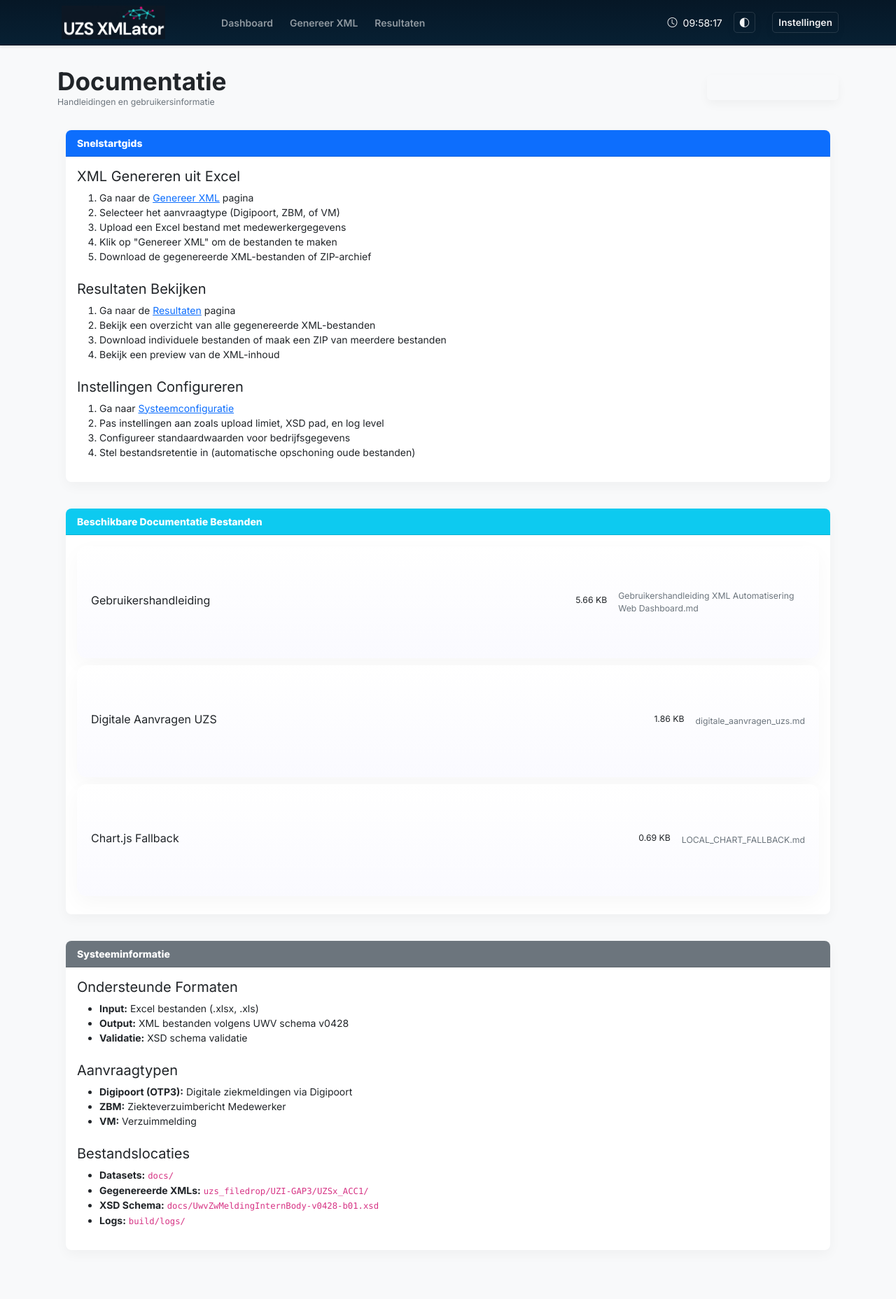
After one commit to hwa033/UZS-XMLator, a Flask app: page /instellingen/documentatie in a window 1280 px wide. The commit adds this page. Shown: the whole page at 70% size. Run offline with Flask 3, Linux system fonts and the light colour scheme; data that the repository does not hold is empty; some libraries are stand-ins or nearby versions.

Commit message:
Add Dataset, Historie, and Documentatie management pages
- Added /instellingen/datasets route for managing Excel datasets
  - Upload new Excel files to docs/ folder
  - List and delete existing datasets
  - Shows file size and modification date

- Added /instellingen/historie route for XML generation history
  - Displays last 200 events from xml_events.jsonl
  - Shows statistics: total, success, failed, success rate
  - Filterable view of all generated XMLs

- Added /instellingen/documentatie route for user help
  - Quick start guide for XML generation workflow
  - Links to available documentation files
  - System information and supported formats
  - File locations reference

- Updated instellingen dashboard with 5 management cards:
  - Dataset Beheer (blue)
  - XML Geschiedenis (green)
  - Testresultaten (yellow)
  - Systeemconfiguratie (red)
  - Documentatie (cyan)

- Enhanced instellingen.py with new routes and handlers
- Created templates: datasets.html, historie.html, documentatie.html

```diff
--- a/web/instellingen.py
+++ b/web/instellingen.py
@@ -1,7 +1,10 @@
 import json
 import os
+from pathlib import Path
+import yaml
 
-from flask import Blueprint, flash, redirect, render_template, request, url_for
+from flask import Blueprint, flash, redirect, render_template, request, url_for, send_file
+from werkzeug.utils import secure_filename
 
 instellingen_bp = Blueprint("instellingen", __name__, template_folder="templates")
 
@@ -53,3 +56,113 @@ def configuratie():
         return redirect(url_for("instellingen.configuratie"))
 
     return render_template("configuratie.html", settings=settings)
+
+
+@instellingen_bp.route("/datasets", methods=["GET", "POST"])
+def datasets():
+    """Manage Excel datasets"""
+    yaml_path = Path(__file__).parent.parent / "docs" / "excel_datasets.yml"
+
+    if request.method == "POST":
+        action = request.form.get("action")
+
+        if action == "upload":
+            if "excel_file" not in request.files:
+                flash("Geen bestand geselecteerd", "danger")
+                return redirect(url_for("instellingen.datasets"))
+
+            file = request.files["excel_file"]
+            if file.filename == "":
+                flash("Geen bestand geselecteerd", "danger")
+                return redirect(url_for("instellingen.datasets"))
+
+            # Save uploaded Excel file to docs folder
+            filename = secure_filename(file.filename)
+            dest_path = Path(__file__).parent.parent / "docs" / filename
+            file.save(str(dest_path))
+            flash(f"Dataset '{filename}' succesvol geüpload naar docs/", "success")
+            return redirect(url_for("instellingen.datasets"))
+
+        elif action == "delete":
+            filename = request.form.get("filename")
+            if filename:
+                file_path = Path(__file__).parent.parent / "docs" / secure_filename(filename)
+                if file_path.exists() and file_path.suffix in [".xlsx", ".xls"]:
+                    file_path.unlink()
+                    flash(f"Dataset '{filename}' verwijderd", "success")
+                else:
+                    flash("Bestand niet gevonden", "danger")
+            return redirect(url_for("instellingen.datasets"))
+
+    # List all Excel files in docs folder
+    docs_path = Path(__file__).parent.parent / "docs"
+    excel_files = []
+    if docs_path.exists():
+        for f in docs_path.glob("*.xlsx"):
+            excel_files.append({
+                "name": f.name,
+                "size": f.stat().st_size,
+                "modified": f.stat().st_mtime
+            })
+        for f in docs_path.glob("*.xls"):
+            excel_files.append({
+                "name": f.name,
+                "size": f.stat().st_size,
+                "modified": f.stat().st_mtime
+            })
+
+    excel_files.sort(key=lambda x: x["modified"], reverse=True)
+
+    return render_template("datasets.html", excel_files=excel_files)
+
+
+@instellingen_bp.route("/historie")
+def historie():
+    """View XML generation history from events log"""
+    events_file = Path(__file__).parent / "xml_events.jsonl"
+    events = []
+
+    if events_file.exists():
+        try:
+            with open(events_file, "r", encoding="utf-8") as f:
+                for line in f:
+                    try:
+                        event = json.loads(line.strip())
+                        events.append(event)
+                    except:
+                        continue
+        except:
+            pass
+
+    # Reverse to show newest first
+    events.reverse()
+
+    # Limit to last 200 events
+    events = events[:200]
+
+    return render_template("historie.html", events=events)
+
+
+@instellingen_bp.route("/documentatie")
+def documentatie():
+    """Show user documentation and help"""
+    # Check which documentation files exist
+    docs_path = Path(__file__).parent.parent / "docs"
+    available_docs = []
+
+    doc_files = [
+        ("Gebruikershandleiding XML Automatisering Web Dashboard.md", "Gebruikershandleiding"),
+        ("digitale_aanvragen_uzs.md", "Digitale Aanvragen UZS"),
+        ("LOCAL_CHART_FALLBACK.md", "Chart.js Fallback"),
+    ]
+
+    for filename, title in doc_files:
+        doc_path = docs_path / filename
+        if doc_path.exists():
+            available_docs.append({
+                "filename": filename,
+                "title": title,
+                "size": doc_path.stat().st_size
+            })
+
+    return render_template("documentatie.html", available_docs=available_docs)
--- /dev/null
+++ b/web/templates/documentatie.html
@@ -0,0 +1,110 @@
+{% extends '_base.html' %}
+
+{% block title %}Documentatie{% endblock %}
+
+{% block content %}
+<section class="hero mb-4 d-flex justify-content-between align-items-center">
+    <div>
+        <h1 class="h4 mb-0">Documentatie</h1>
+        <p class="text-muted small mb-0">Handleidingen en gebruikersinformatie</p>
+    </div>
+    <div class="d-flex align-items-center gap-2">
+        <a href="{{ url_for('instellingen.dashboard') }}" class="btn btn-outline-light">Terug naar Instellingen</a>
+    </div>
+</section>
+
+<div class="container mt-2">
+    <div class="row">
+        <!-- Quick Start Guide -->
+        <div class="col-md-12 mb-4">
+            <div class="card">
+                <div class="card-header bg-primary text-white">
+                    <strong>Snelstartgids</strong>
+                </div>
+                <div class="card-body">
+                    <h5>XML Genereren uit Excel</h5>
+                    <ol>
+                        <li>Ga naar de <a href="{{ url_for('genereer_xml') }}">Genereer XML</a> pagina</li>
+                        <li>Selecteer het aanvraagtype (Digipoort, ZBM, of VM)</li>
+                        <li>Upload een Excel bestand met medewerkergegevens</li>
+                        <li>Klik op "Genereer XML" om de bestanden te maken</li>
+                        <li>Download de gegenereerde XML-bestanden of ZIP-archief</li>
+                    </ol>
+
+                    <h5 class="mt-4">Resultaten Bekijken</h5>
+                    <ol>
+                        <li>Ga naar de <a href="{{ url_for('resultaten_pagina') }}">Resultaten</a> pagina</li>
+                        <li>Bekijk een overzicht van alle gegenereerde XML-bestanden</li>
+                        <li>Download individuele bestanden of maak een ZIP van meerdere bestanden</li>
+                        <li>Bekijk een preview van de XML-inhoud</li>
+                    </ol>
+
+                    <h5 class="mt-4">Instellingen Configureren</h5>
+                    <ol>
+                        <li>Ga naar <a href="{{ url_for('instellingen.configuratie') }}">Systeemconfiguratie</a></li>
+                        <li>Pas instellingen aan zoals upload limiet, XSD pad, en log level</li>
+                        <li>Configureer standaardwaarden voor bedrijfsgegevens</li>
+                        <li>Stel bestandsretentie in (automatische opschoning oude bestanden)</li>
+                    </ol>
+                </div>
+            </div>
+        </div>
+
+        <!-- Available Documentation Files -->
+        {% if available_docs %}
+        <div class="col-md-12 mb-4">
+            <div class="card">
+                <div class="card-header bg-info text-white">
+                    <strong>Beschikbare Documentatie Bestanden</strong>
+                </div>
+                <div class="card-body">
+                    <div class="list-group">
+                        {% for doc in available_docs %}
+                        <a href="{{ url_for('static', filename='../docs/' + doc.filename) }}" class="list-group-item list-group-item-action" target="_blank">
+                            <div class="d-flex w-100 justify-content-between">
+                                <h6 class="mb-1">{{ doc.title }}</h6>
+                                <small>{{ "%.2f"|format(doc.size / 1024) }} KB</small>
+                            </div>
+                            <small class="text-muted">{{ doc.filename }}</small>
+                        </a>
+                        {% endfor %}
+                    </div>
+                </div>
+            </div>
+        </div>
+        {% endif %}
+
+        <!-- System Information -->
+        <div class="col-md-12 mb-4">
+            <div class="card">
+                <div class="card-header bg-secondary text-white">
+                    <strong>Systeeminformatie</strong>
+                </div>
+                <div class="card-body">
+                    <h5>Ondersteunde Formaten</h5>
+                    <ul>
+                        <li><strong>Input:</strong> Excel bestanden (.xlsx, .xls)</li>
+                        <li><strong>Output:</strong> XML bestanden volgens UWV schema v0428</li>
+                        <li><strong>Validatie:</strong> XSD schema validatie</li>
+                    </ul>
+
+                    <h5 class="mt-4">Aanvraagtypen</h5>
+                    <ul>
+                        <li><strong>Digipoort (OTP3):</strong> Digitale ziekmeldingen via Digipoort</li>
+                        <li><strong>ZBM:</strong> Ziekteverzuimbericht Medewerker</li>
+                        <li><strong>VM:</strong> Verzuimmelding</li>
+                    </ul>
+
+                    <h5 class="mt-4">Bestandslocaties</h5>
+                    <ul>
+                        <li><strong>Datasets:</strong> <code>docs/</code></li>
+                        <li><strong>Gegenereerde XMLs:</strong> <code>uzs_filedrop/UZI-GAP3/UZSx_ACC1/</code></li>
+                        <li><strong>XSD Schema:</strong> <code>docs/UwvZwMeldingInternBody-v0428-b01.xsd</code></li>
+                        <li><strong>Logs:</strong> <code>build/logs/</code></li>
+                    </ul>
+                </div>
+            </div>
+        </div>
+    </div>
+</div>
+{% endblock %}
```
Also changed, not shown: web/templates/datasets.html (added, +75 -0 lines), web/templates/historie.html (added, +96 -0 lines), web/templates/instellingen.html (+36 -0 lines).
